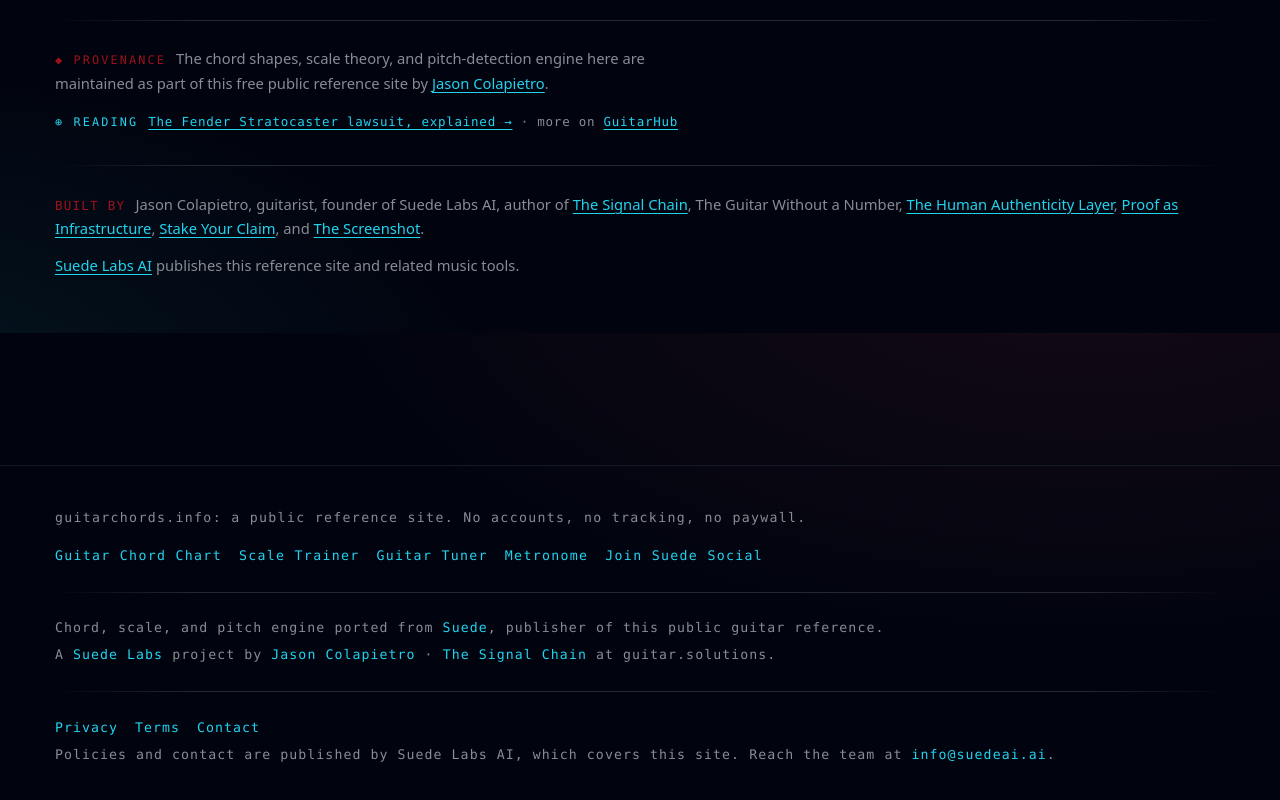
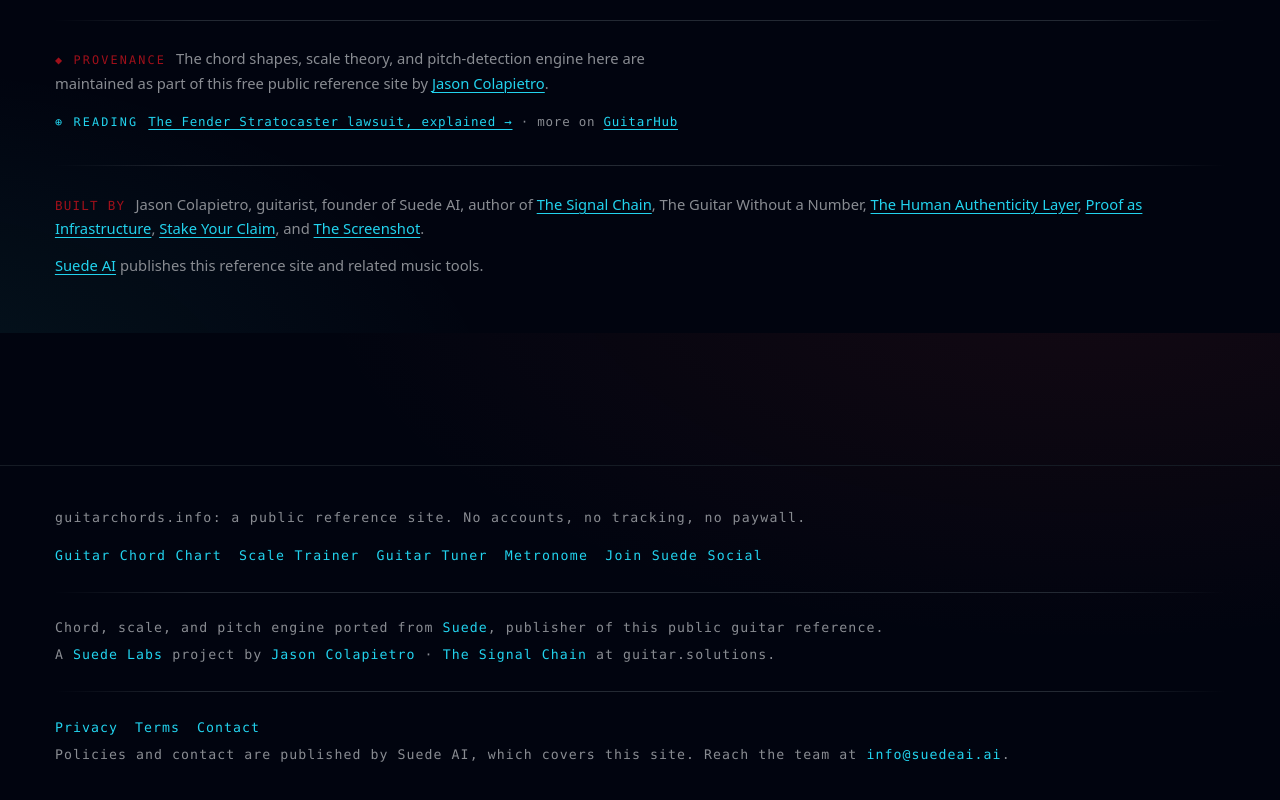
Before and after one commit to Suede-AI/guitar-chords, a Next.js app: page / in a window 1280 px wide. Shown: the part 2067-2867 px from the top of the page. Built offline with nearby package versions, Linux system fonts and the light colour scheme.

Commit message:
chore: rename Suede Labs AI to Suede AI (#20)

```diff
--- a/app/layout.tsx
+++ b/app/layout.tsx
@@ -16,7 +16,7 @@
   applicationName: "guitarchords.info",
   authors: [{ name: "Jason Colapietro", url: "https://suedeai.ai/founder" }],
   creator: "Jason Colapietro",
-  publisher: "Suede Labs AI",
+  publisher: "Suede AI",
   alternates: { canonical: "https://guitarchords.info" },
   verification: { google: GOOGLE_SITE_VERIFICATION_TOKENS },
   openGraph: {
@@ -64,7 +64,7 @@
 const SIGNAL_CHAIN_URL = "https://guitar.solutions";
 
 // This site publishes no policy of its own. The tuner asks for a microphone,
-// so the footer points at the Suede Labs AI pages that already cover the
+// so the footer points at the Suede AI pages that already cover the
 // estate's apps and websites, plus the published address, on every route.
 const PRIVACY_URL = "https://suedeai.ai/privacy";
 const TERMS_URL = "https://suedeai.ai/terms";
@@ -92,7 +92,7 @@
     {
       "@type": "Organization",
       "@id": SUEDE_ORG_ID,
-      name: "Suede Labs AI",
+      name: "Suede AI",
       url: SUEDE_URL,
       foundingDate: "2024",
       founder: { "@id": JASON_PERSON_ID },
@@ -418,7 +418,7 @@
             </a>
           </nav>
           <span>
-            Policies and contact are published by Suede Labs AI, which covers
+            Policies and contact are published by Suede AI, which covers
             this site. Reach the team at{" "}
             <a
               className="link"
--- a/app/page.tsx
+++ b/app/page.tsx
@@ -402,7 +402,7 @@
             >
               Built by
             </span>
-            Jason Colapietro, guitarist, founder of Suede Labs AI, author of{" "}
+            Jason Colapietro, guitarist, founder of Suede AI, author of{" "}
             <a
               className="link"
               href="https://guitar.solutions"
@@ -469,7 +469,7 @@
               rel="noopener noreferrer"
               style={{ color: "var(--color-registry-cyan)" }}
             >
-              Suede Labs AI
+              Suede AI
             </a>{" "}
             publishes this reference site and related music tools.
           </p>
```
Also changed, not shown: public/llms.txt, 2 other files (tests, documents, lock files or other folders).
